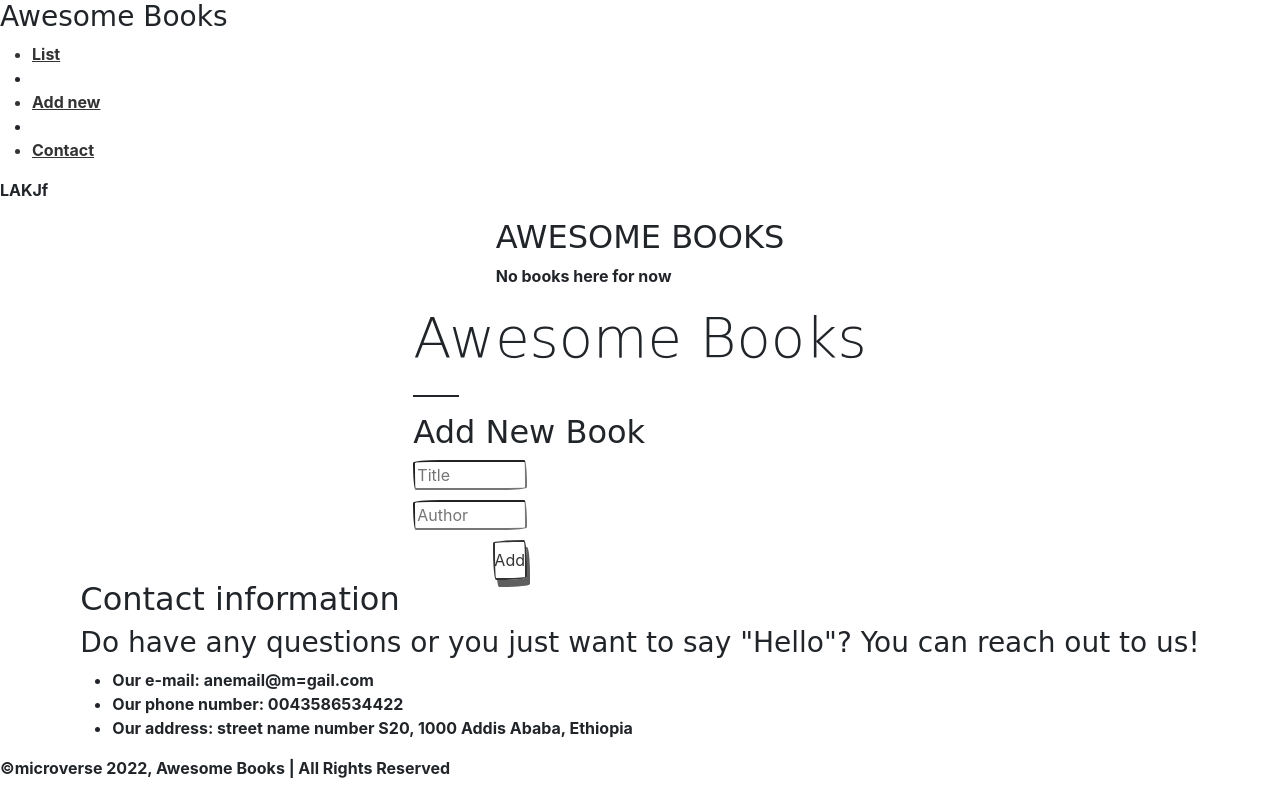
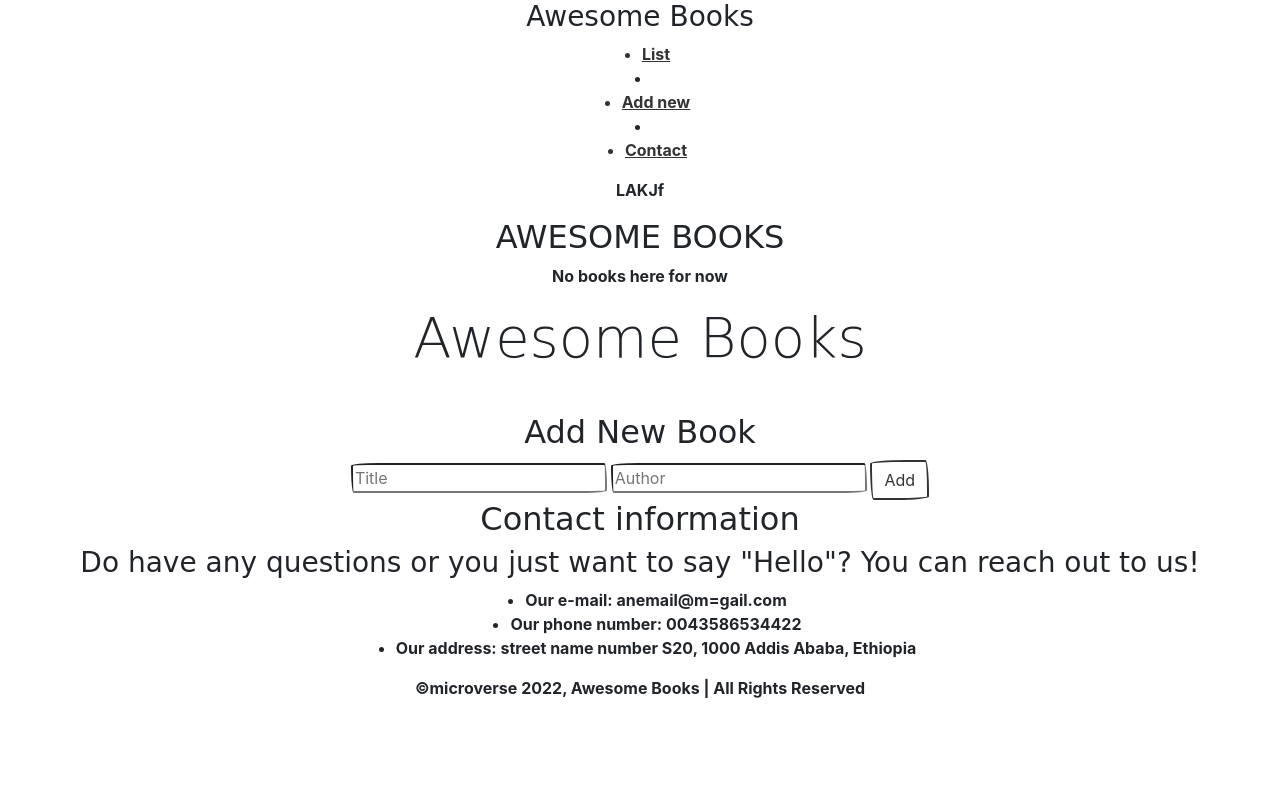
Before and after one commit to kazim110/Awesome-Books, a website: page index.html in a window 1280 px wide. Drawn offline with nearby package versions, Linux system fonts and the light colour scheme; a web font is replaced by a local one.

Commit message:
Hope i didnt mess up things here

```diff
--- a/style.css
+++ b/style.css
@@ -1,4 +1,9 @@
 
+* {
+  margin: auto;
+  width: fit-content;
+}
+/*
 body {
   margin: 0;
 }
@@ -44,4 +49,4 @@ hr {
 
 button {
   box-shadow: 3px 7px #5f5f5f;
-}
+} */
```
